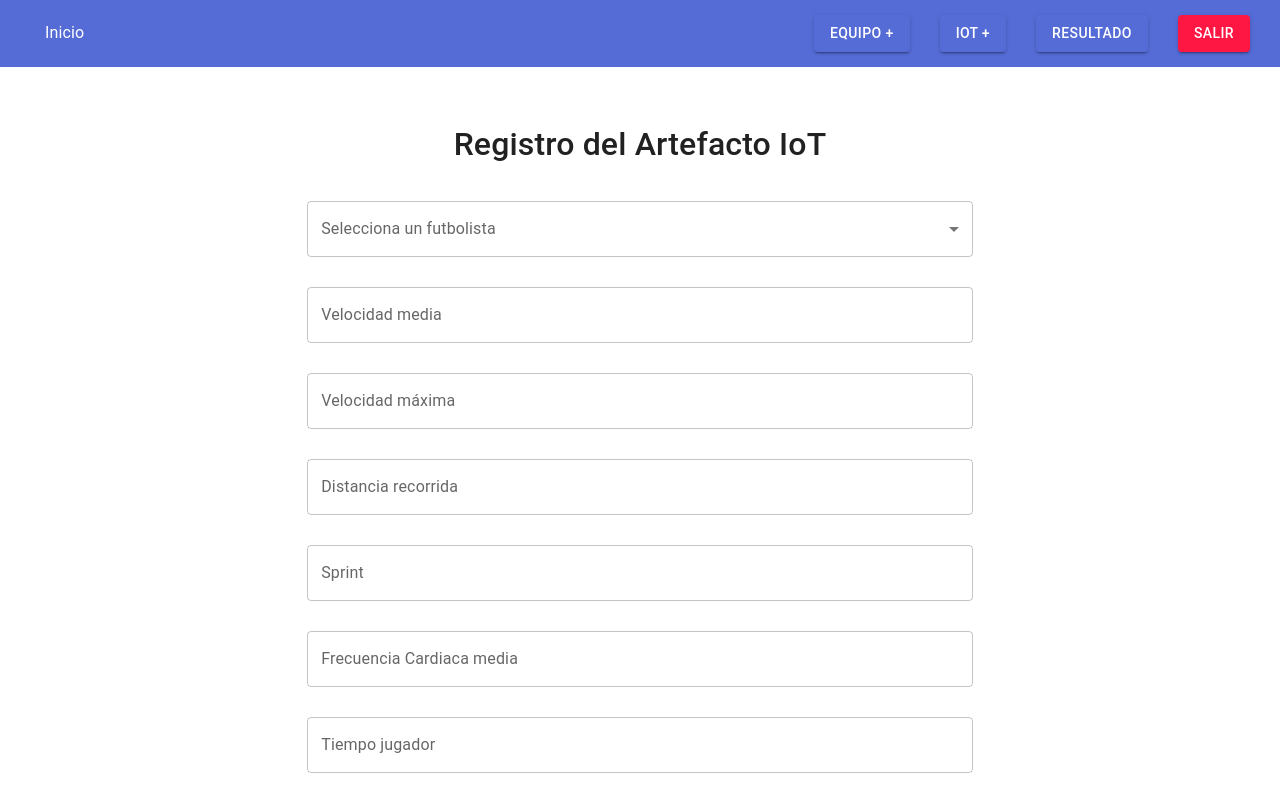
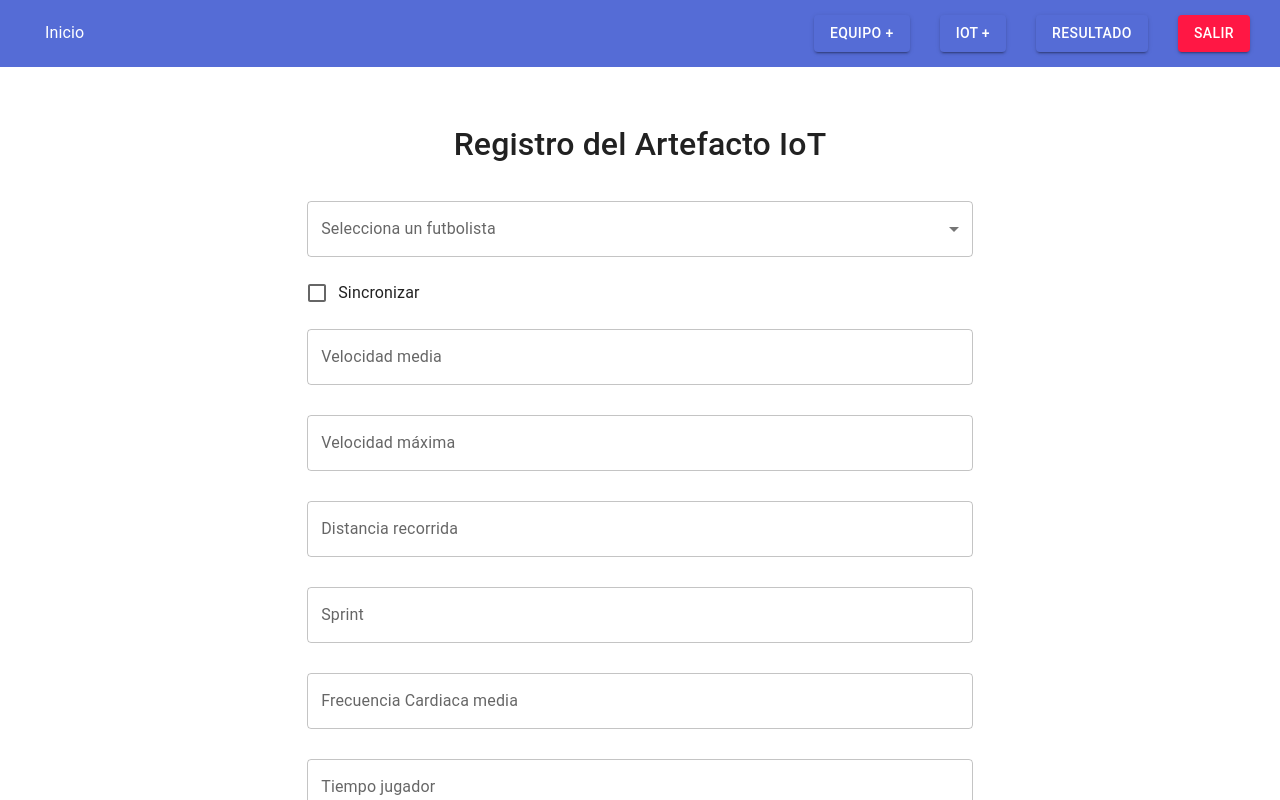
Before and after one commit to Codigcar/PRY20220218, a Next.js app: page /IoT in a window 1280 px wide. Shown: the top 800 px of the page. Built offline with nearby package versions, Linux system fonts and the light colour scheme; no server answers.

Commit message:
feat: add sync with BD

```diff
--- a/package.json
+++ b/package.json
@@ -32,6 +32,7 @@
     "react": "18.2.0",
     "react-dom": "18.2.0",
     "react-hook-form": "^7.43.9",
+    "react-spinners": "^0.13.8",
     "react-swipeable-views": "^0.14.0",
     "react-toastify": "^9.1.2",
     "recharts": "^2.5.0",
--- a/src/components/toast.tsx
+++ b/src/components/toast.tsx
@@ -28,7 +28,7 @@ export default async function ShowToast({ path, method = "GET", body }: any) {
 
         }
         toast.update(id, {
-            render: "Todo correcto",
+            render: "¡Correcto!",
             type: "success",
             isLoading: false,
             autoClose: 2000,
--- a/src/pages/IoT.tsx
+++ b/src/pages/IoT.tsx
@@ -1,59 +1,75 @@
 import { NextPage } from "next";
 import { Controller, useForm } from "react-hook-form";
 import { yupResolver } from "@hookform/resolvers/yup";
-import { FormControl, FormHelperText, InputLabel, Select } from "@mui/material";
+import {
+  Checkbox,
+  FormControl,
+  FormControlLabel,
+  FormHelperText,
+  InputLabel,
+  Select,
+} from "@mui/material";
 import * as yup from "yup";
 import { fetchCustom } from "@/utils/fetchCustom";
-import { useEffect, useState } from "react";
+import { CSSProperties, useEffect, useState } from "react";
 
-import dayjs, { Dayjs } from 'dayjs';
-// import { DemoContainer, DemoItem } from '@mui/x-date-pickers/internals/demo';
-// import { AdapterDayjs } from '@mui/x-date-pickers/AdapterDayjs';
-// import { LocalizationProvider } from '@mui/x-date-pickers/LocalizationProvider';
-// import { DateRangeCalendar } from '@mui/x-date-pickers-pro/DateRangeCalendar';
-// import { DateRange } from '@mui/x-date-pickers-pro';
-
-import { DemoContainer } from '@mui/x-date-pickers/internals/demo';
-import { LocalizationProvider } from '@mui/x-date-pickers-pro';
-import { AdapterDayjs } from '@mui/x-date-pickers-pro/AdapterDayjs';
+import dayjs from "dayjs";
 
 import { generateSelectOptions } from "./create-team";
 import { CHeader } from "./_document";
 import ShowToast from "../components/toast";
 import CInput from "../components/input";
 import CButton from "../components/button";
-import { DateRange, DateRangeCalendar } from "@mui/x-date-pickers-pro";
+import ClipLoader from "react-spinners/BeatLoader";
 
-import { DatePicker, Space } from 'antd';
+import { DatePicker, Space } from "antd";
 import { RangePickerProps } from "antd/es/date-picker";
 const { RangePicker } = DatePicker;
 
 const schema1 = yup.object().shape({
   player: yup.string().required("* Campo requerido"),
-    average_speed: yup.number().typeError('* Debe ser un número').required("* Campo requerido"),
-    maximum_speed: yup.number().typeError('* Debe ser un número').required("* Campo requerido"),
-    traveled_distance: yup.number().typeError('* Debe ser un número').required("* Campo requerido"),
-    sprint: yup.number().typeError('* Debe ser un número').required("* Campo requerido"),
-    average_heart_rate: yup.number().typeError('* Debe ser un número').required("* Campo requerido").max(200, "* Debe ser menor que 200"),
-    time_played: yup.number().typeError('* Debe ser un número').required("* Campo requerido"),
-    date: yup.array(yup.string().required())
-        .required('* Campo requerido')
+  average_speed: yup
+    .number()
+    .typeError("* Debe ser un número")
+    .required("* Campo requerido"),
+  maximum_speed: yup
+    .number()
+    .typeError("* Debe ser un número")
+    .required("* Campo requerido"),
+  traveled_distance: yup
+    .number()
+    .typeError("* Debe ser un número")
+    .required("* Campo requerido"),
+  sprint: yup
+    .number()
+    .typeError("* Debe ser un número")
+    .required("* Campo requerido"),
+  average_heart_rate: yup
+    .number()
+    .typeError("* Debe ser un número")
+    .required("* Campo requerido")
+    .max(200, "* Debe ser menor que 200"),
+  time_played: yup
+    .number()
+    .typeError("* Debe ser un número")
+    .required("* Campo requerido"),
+  date: yup.array(yup.string().required()).required("* Campo requerido"),
 });
 
+function getRandomArbitrary(min: any, max: any) {
+  return Math.round(Math.random() * (max - min) + min);
+}
+
 const Calculation: NextPage = () => {
-    const [teams, setTeams] = useState([])
-    const [calculation, setCalculation] = useState<any>([])
-
-    const [value, setValue] = useState<DateRange<Dayjs>>([
-        dayjs('2022-04-17'),
-        dayjs('2022-04-21'),
-    ]);
+  const [teams, setTeams] = useState([]);
+  const [calculation, setCalculation] = useState<any>([]);
+  const [isLoading, setIsLoading] = useState(false);
 
   useEffect(() => {
-        fetchCustom({ path: '/player' }).then(resp => setTeams(resp))
-    }, [])
+    fetchCustom({ path: "/player" }).then((resp) => setTeams(resp));
+  }, []);
 
-    const { handleSubmit, control } = useForm({
+  const { handleSubmit, control, setValue, watch } = useForm({
     mode: "onChange",
     resolver: yupResolver(schema1),
   });
@@ -62,37 +78,52 @@ const Calculation: NextPage = () => {
     const body = {
       ...data,
       start_date: data.date[0],
-            end_date: data.date[1]
-        }
-        const exercise = await ShowToast({ path: '/exercise-calculation', method: "POST", body })
-        if (!exercise.status) return
-        setCalculation(exercise.data)
-    }
-
-    const disabledDate: RangePickerProps['disabledDate'] = (current) => {
-        // Can not select days before today and today
-        return current && current < dayjs().endOf('day');
+      end_date: data.date[1],
+    };
+    const exercise = await ShowToast({
+      path: "/exercise-calculation",
+      method: "POST",
+      body,
+    });
+    if (!exercise.status) return;
+    setCalculation(exercise.data);
   };
 
+  const disabledDate: RangePickerProps["disabledDate"] = (current) => {
+    // Can not select days before today and today
+    return current && current < dayjs().endOf("day");
+  };
 
   return (
     <div>
       <CHeader />
       <div style={{ height: 80 }} />
-            <div style={{ display: 'flex', marginTop: 30, flexDirection: 'column' }}>
-                <h2 style={{ textAlign: 'center', paddingTop: 15, paddingBottom: 15 }}>Registro del Artefacto IoT</h2>
-                <div style={{ width: '65%', margin: 'auto' }}>
-                    <div style={{ display: 'flex', flexDirection: 'column', width: '80%', margin: 'auto' }}>
+      <div style={{ display: "flex", marginTop: 30, flexDirection: "column" }}>
+        <h2 style={{ textAlign: "center", paddingTop: 15, paddingBottom: 15 }}>
+          Registro del Artefacto IoT
+        </h2>
+        <div style={{ width: "65%", margin: "auto" }}>
+          <div
+            style={{
+              display: "flex",
+              flexDirection: "column",
+              width: "80%",
+              margin: "auto",
+              marginBottom: 50,
+            }}
+          >
             <div style={{ paddingTop: 15, paddingBottom: 15 }}>
               <Controller
                 control={control}
                 name="player"
                 render={({
                   field: { onChange, value },
-                                    fieldState: { invalid, error }
+                  fieldState: { invalid, error },
                 }) => (
                   <FormControl fullWidth>
-                                        <InputLabel error={invalid}>Selecciona un futbolista</InputLabel>
+                    <InputLabel error={invalid}>
+                      Selecciona un futbolista
+                    </InputLabel>
                     <Select
                       value={value}
                       label="Selecciona un futbolista"
@@ -101,41 +132,113 @@ const Calculation: NextPage = () => {
                     >
                       {generateSelectOptions(teams)}
                     </Select>
-                                        {error && <FormHelperText error>{error?.message}</FormHelperText>}
+                    {error && (
+                      <FormHelperText error>{error?.message}</FormHelperText>
+                    )}
                   </FormControl>
                 )}
               />
+            </div>
+
+            <div
+              style={{
+                display: "flex",
+                flexDirection: "row",
+                alignItems: "center",
+              }}
+            >
+              <FormControlLabel
+                control={
+                  <Controller
+                    name="sync"
+                    control={control}
+                    render={({ field: props }) => (
+                      <Checkbox
+                        {...props}
+                        checked={props.value}
+                        onChange={(e) => {
+                          props.onChange(e.target.checked);
+                          if (!e.target.checked) return;
+                          setIsLoading(true);
+                          setTimeout(() => {
+                            setIsLoading(false);
+                            setValue(
+                              "average_speed",
+                              getRandomArbitrary(5, 20),
+                              { shouldValidate: true, shouldDirty: true }
+                            );
+                            setValue(
+                              "maximum_speed",
+                              watch("average_speed") + 5,
+                              { shouldValidate: true, shouldDirty: true }
+                            );
+                            setValue(
+                              "traveled_distance",
+                              getRandomArbitrary(2, 7),
+                              { shouldValidate: true, shouldDirty: true }
+                            );
+                            setValue("sprint", getRandomArbitrary(2, 6), {
+                              shouldValidate: true,
+                              shouldDirty: true,
+                            });
+                            setValue(
+                              "average_heart_rate",
+                              getRandomArbitrary(50, 200),
+                              { shouldValidate: true, shouldDirty: true }
+                            );
+                            setValue(
+                              "time_played",
+                              getRandomArbitrary(30, 100),
+                              { shouldValidate: true, shouldDirty: true }
+                            );
+                          }, 3000);
+                        }}
+                      />
+                    )}
+                  />
+                }
+                label="Sincronizar"
+              />
+              {isLoading ? (
+                <ClipLoader loading color={"#1a3447"} size={15} />
+              ) : null}
             </div>
 
             <CInput
               name="average_speed"
               control={control}
               label="Velocidad media"
+              syncWithBD={watch("sync")}
             />
             <CInput
               name="maximum_speed"
               control={control}
               label="Velocidad máxima"
+              syncWithBD={watch("sync")}
             />
             <CInput
               name="traveled_distance"
               control={control}
               label="Distancia recorrida"
+              syncWithBD={watch("sync")}
             />
             <CInput
               name="sprint"
               control={control}
               label="Sprint"
+              syncWithBD={watch("sync")}
             />
             <CInput
               name="average_heart_rate"
               control={control}
               label="Frecuencia Cardiaca media"
+              syncWithBD={watch("sync")}
             />
             <CInput
               name="time_played"
               control={control}
               label="Tiempo jugador"
+              syncWithBD={watch("sync")}
             />
             {/*  <Space direction="vertical" size={12} style={{ marginTop: 20, marginBottom: 20 }}>
                             <RangePicker
@@ -168,34 +271,48 @@ const Calculation: NextPage = () => {
                 field: { onChange: onChangeController, value },
                 fieldState: { invalid, error },
               }) => (
-                                <Space direction="vertical" size={12} style={{ marginTop: 20, marginBottom: 20 }}>
+                <Space
+                  direction="vertical"
+                  size={12}
+                  style={{ marginTop: 20, marginBottom: 20 }}
+                >
                   <RangePicker
-                                        style={{ paddingTop: 15, paddingBottom: 15, width: '100%', /*  border: '1px solid #C4C4C4', borderRadius: 6 */ }}
+                    style={{
+                      paddingTop: 15,
+                      paddingBottom: 15,
+                      width:
+                        "100%" /*  border: '1px solid #C4C4C4', borderRadius: 6 */,
+                    }}
                     // value={value}
                     aria-errormessage="mensaje e"
                     disabledDate={disabledDate}
-                                        onChange={(_, formatString) => onChangeController(formatString)}
-                                        status={error ? 'error' : ''}
+                    onChange={(_, formatString) =>
+                      onChangeController(formatString)
+                    }
+                    status={error ? "error" : ""}
                   />
-                                    {
-                                        error ? <div style={{ color: 'red', fontSize: 12, paddingLeft: 10, marginTop: -7 }}>* Campo requerido</div> : null
-                                    }
-
+                  {error ? (
+                    <div
+                      style={{
+                        color: "red",
+                        fontSize: 12,
+                        paddingLeft: 10,
+                        marginTop: -7,
+                      }}
+                    >
+                      * Campo requerido
+                    </div>
+                  ) : null}
                 </Space>
               )}
             />
 
-
-                        <CButton
-                            handleSubmit={handleSubmit}
-                            onSubmit={onSubmit}
-                        />
+            <CButton handleSubmit={handleSubmit} onSubmit={onSubmit} />
           </div>
         </div>
+      </div>
+    </div>
+  );
+};
 
-            </div>
-        </div >
-    )
-}
-
-export default Calculation
+export default Calculation;
```
Also changed, not shown: src/components/input.tsx (+10 -2 lines), 1 other file (tests, documents, lock files or other folders). Lines whose indentation alone changed are shown as unchanged.
